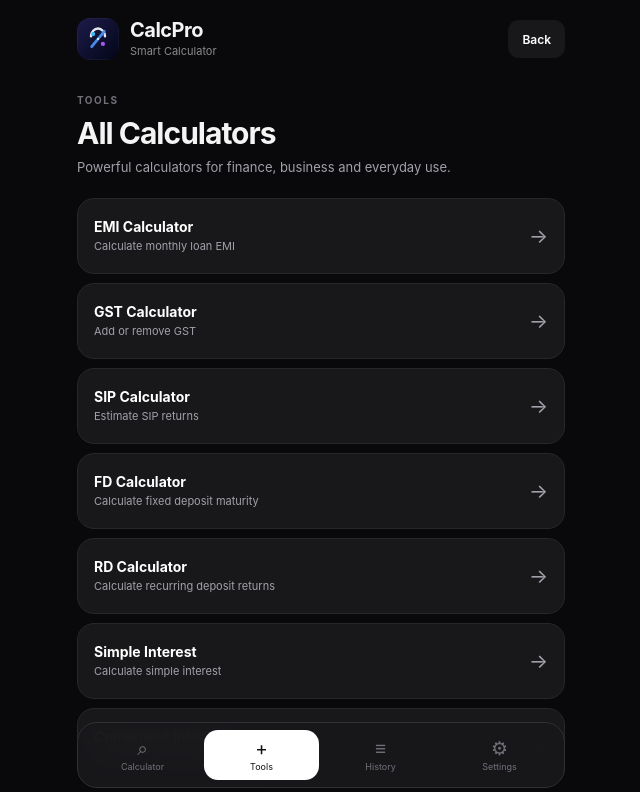
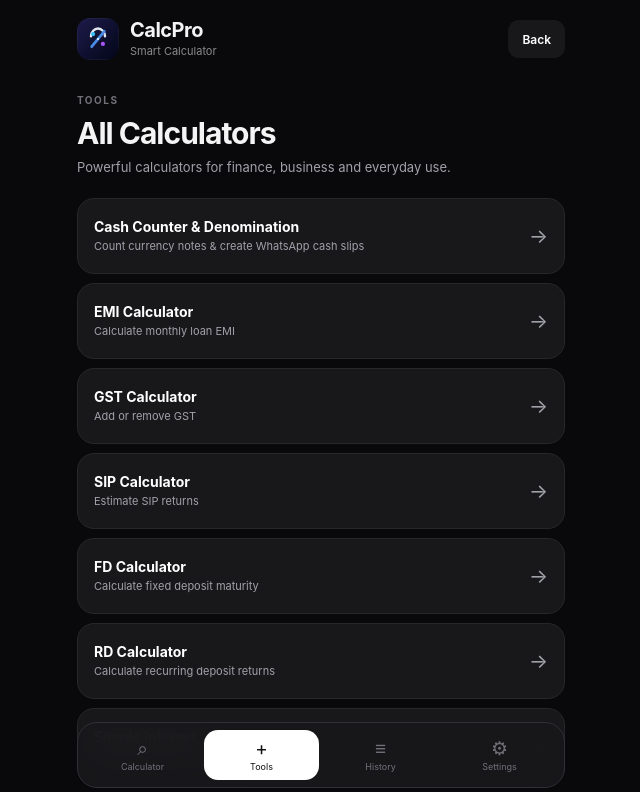
Before and after one commit to sameerkhan86926-a11y/calcpro, a Next.js app: page /calcpro/tools in a window 1280 px wide. Shown: the top 792 px of the page, without its empty margins (319-959 px from the left). Built offline with nearby package versions, Linux system fonts and the light colour scheme; no server answers.

Commit message:
Update page.tsx

```diff
--- a/app/tools/page.tsx
+++ b/app/tools/page.tsx
@@ -4,6 +4,11 @@ import { useState, useEffect } from "react";
 import Link from "next/link";
 
 const tools = [
+  {
+    name: "Cash Counter & Denomination",
+    description: "Count currency notes & create WhatsApp cash slips",
+    href: "/tools/cash-counter/",
+  },
   {
     name: "EMI Calculator",
     description: "Calculate monthly loan EMI",
@@ -55,11 +60,10 @@ const tools = [
     href: "/tools/percentage/",
   },
   {
-  name: "Reducing Loan",
-  description: "Calculate reducing balance loan & flat comparison",
-  href: "/tools/reducing-loan/",
-},
-
+    name: "Reducing Loan",
+    description: "Calculate reducing balance loan & flat comparison",
+    href: "/tools/reducing-loan/",
+  },
 ];
 
 export default function ToolsPage() {
```
